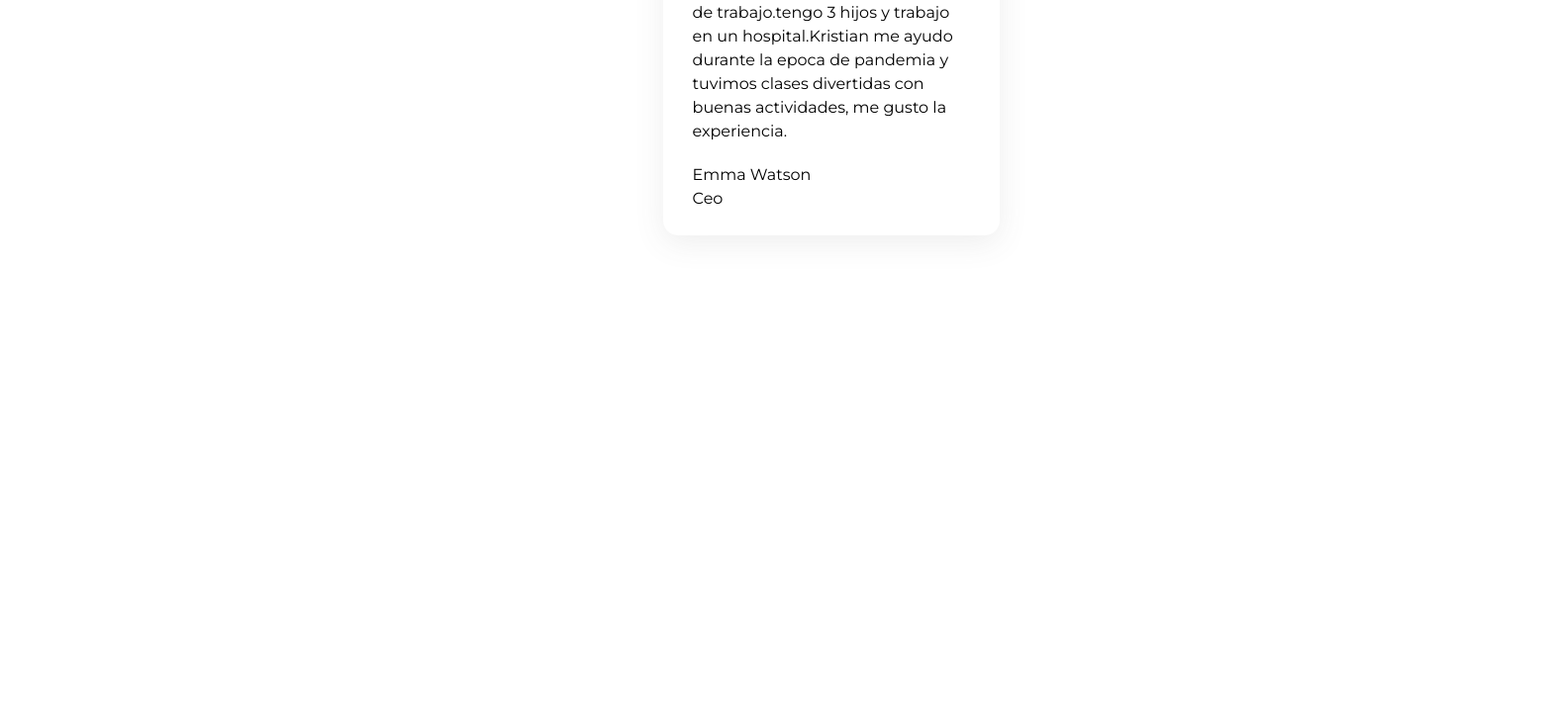
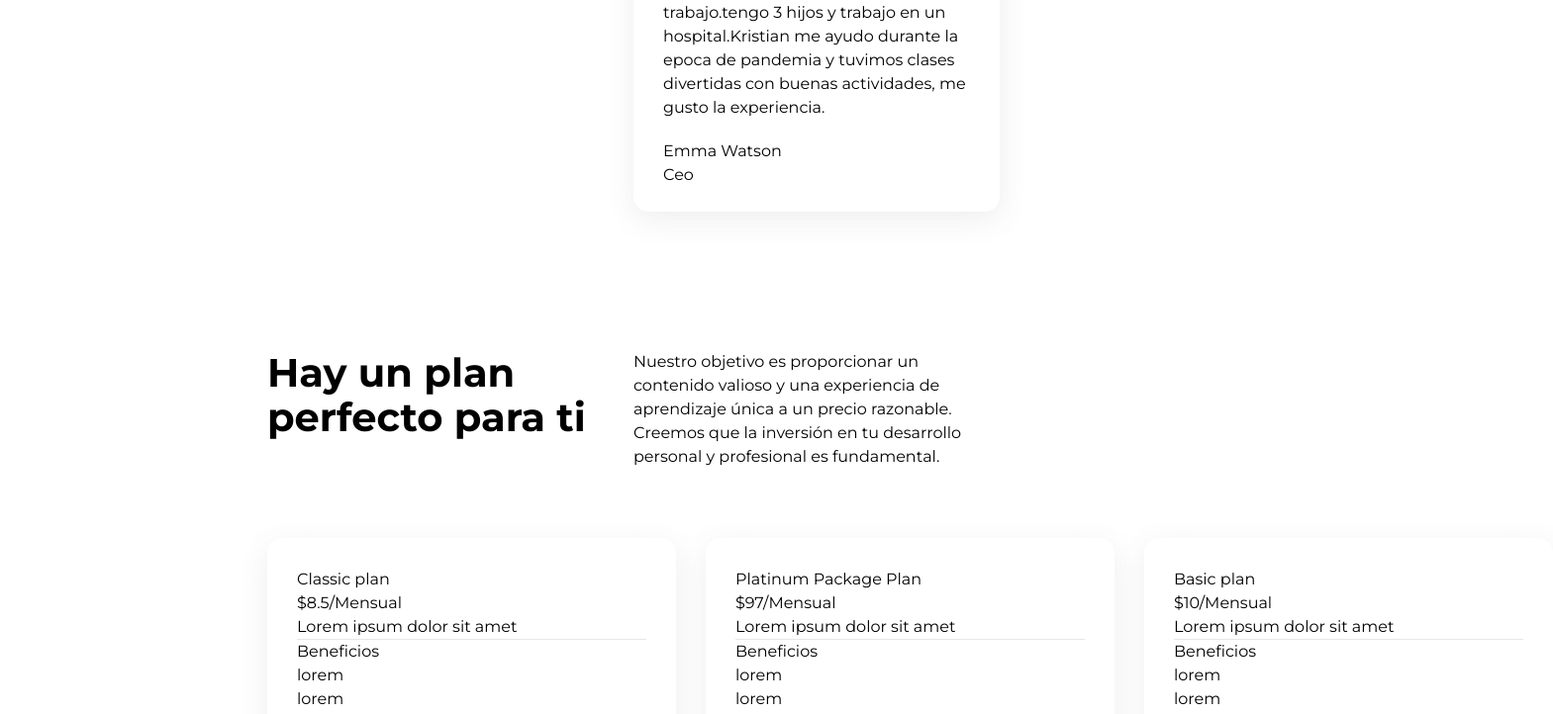
Before and after one commit to msalman787/Web-English, a React (Vite) app: page / in a window 1280 px wide. Shown: the part 6092-6814 px from the top of the page at 99% size, 1569 px wide, since content can reach past the window. Before the commit the page ends 6370 px from the top, so only its background shows below. Built offline with nearby package versions, Linux system fonts and the light colour scheme.

Commit message:
Add: feature Plans

```diff
--- a/src/App.jsx
+++ b/src/App.jsx
@@ -2,6 +2,7 @@ import About from './components/About/About.jsx'
 import { CallToAction } from './components/CallToAction/CallToAction.jsx'
 import { Goals } from './components/Goals/Goals.jsx'
 import { Hero } from './components/Hero/Hero.jsx'
+import { Plans } from './components/Plans/Plans.jsx'
 import { Stages } from './components/Stages/Stages.jsx'
 import { UserStories } from './components/UserStories/UserStories.jsx'
 import { Layout } from './layout/Layout.jsx'
@@ -16,6 +17,7 @@ export default function App () {
         <Stages />
         <About />
         <UserStories />
+        <Plans />
       </Layout>
     </>
   )
--- a/src/components/About/About.css
+++ b/src/components/About/About.css
@@ -3,13 +3,14 @@
 	width: 100%;
 	display: flex;
 	flex-direction: column;
+
 	gap: 2.81rem;
 }
 
 .About-item{
 	width: 100%;
-	display: flex;
-	justify-content: space-between;
+	display: grid;
+	grid-template-columns: repeat(2, 1fr);
 }
 
 .About-item h4{
@@ -17,10 +18,10 @@
 }
 
 .About-main{
+	width: 100%;
 	display: flex;
 	flex-direction: column;
 	gap: 1.875rem;
-	width:50%;
 }
 
 /* Revisar button, posición */
--- /dev/null
+++ b/src/components/Plans/Plan.css
@@ -0,0 +1,12 @@
+.Plan{
+	padding: 1.875rem;
+	min-width: 413px;
+
+	border-radius: 15px;
+	background: var(--White, #FFF);
+	box-shadow: 0px 8px 30px 0px rgba(91, 91, 91, 0.10);
+}
+
+.Plan hr{
+	width: 100%;
+}
--- /dev/null
+++ b/src/components/Plans/Plan.jsx
@@ -0,0 +1,30 @@
+import React from 'react'
+import './Plan.css'
+import { Button } from '../ui/Button'
+
+export default function Plan (plan) {
+  const { plan: { price, name, description, benefits } } = plan
+  return (
+    <article className='Plan'>
+      <header>
+        <p>{name}</p>
+        <p>${price}<span>/Mensual</span></p>
+        <p>{description}</p>
+      </header>
+      <hr />
+      <main>
+        <p>Beneficios</p>
+        <ul>
+          {benefits.map(benefit => (
+            <li key={Math.random()}>
+              {benefit}
+            </li>
+          ))}
+        </ul>
+      </main>
+      <footer>
+        <Button text='ELEGIR ESTE PLAN' color />
+      </footer>
+    </article>
+  )
+}
--- /dev/null
+++ b/src/components/Plans/Plans.css
@@ -0,0 +1,18 @@
+.Plans-title{
+	margin: var(--margin-sections) 0 0 0;
+
+	display: grid;
+	grid-template-columns: repeat(2, 1fr);
+}
+
+.Plans div{
+	width: 50%;
+}
+
+.Plans-container{
+	margin: 4.375rem 0 0 0;
+	width: 100%;
+	display: flex;
+	justify-content: flex-start;
+	gap: 30px;
+}
--- /dev/null
+++ b/src/components/Plans/Plans.jsx
@@ -0,0 +1,24 @@
+import React from 'react'
+import { Titles } from '../Titles/Titles'
+import { data } from '../../data/data'
+import './Plans.css'
+import Plan from './Plan'
+
+export function Plans () {
+  const { plans } = data
+  return (
+    <>
+      <section className='Plans-title'>
+        <div>
+          <Titles title='Hay un plan perfecto para ti' />
+        </div>
+        <p>Nuestro objetivo es proporcionar un contenido valioso y una experiencia de aprendizaje única a un precio razonable. Creemos que la inversión en tu desarrollo personal y profesional es fundamental.</p>
+      </section>
+      <section className='Plans-container'>
+        {plans.map((plan) => (
+          <Plan plan={plan} key={plan.id} />
+        ))}
+      </section>
+    </>
+  )
+}
--- a/src/components/UserStories/UserStories.css
+++ b/src/components/UserStories/UserStories.css
@@ -1,17 +1,15 @@
 .Stories{
 	margin: var(--margin-sections) 0 0 0;
-
 	width: 100%;
 
-	display: flex;
-	flex-direction: row;
-	gap: 6.94rem;
+	display: grid;
+	grid-template-columns: repeat(2, 1fr);
 }
 .Stories-left{
-	width: 50%;
 	display: flex;
 	flex-direction: column;
 	gap: 20px;
+	width: 80%;
 }
 .Stories-p{
 	width: 100%;
@@ -20,9 +18,7 @@
 	margin: 4.75rem 0 0 0 ;
 }
 
-
 .Stories-right{
-	width: 59%;
 	display: flex;
 	flex-direction: column;
 	gap: 3.125rem;
--- a/src/data/data.js
+++ b/src/data/data.js
@@ -71,11 +71,36 @@ export const data = {
 			ocupation: 'Ingeniero'
 		},
 		{
-			id: 1,
+			id: 2,
 			comment: 'Mantiene un ambiente profesional y es muy flexible con mis horarios de trabajo.tengo 3 hijos y trabajo en un hospital.Kristian me ayudo durante la epoca de pandemia y tuvimos clases divertidas con buenas actividades, me gusto la experiencia.',
 			user: 'Emma Watson',
 			ocupation: 'Ceo'
 		}
-
+	],
+	plans: [
+		{
+			id: 1,
+			price: 8.5,
+			name: 'Classic plan',
+			description: 'Lorem ipsum dolor sit amet',
+			benefits: ['lorem', 'lorem', 'lorem'],
+			url: ''
+		},
+		{
+			id: 2,
+			price: 97,
+			name: 'Platinum Package Plan',
+			description: 'Lorem ipsum dolor sit amet',
+			benefits: ['lorem', 'lorem', 'lorem'],
+			url: ''
+		},
+		{
+			id: 3,
+			price: 10,
+			name: 'Basic plan',
+			description: 'Lorem ipsum dolor sit amet',
+			benefits: ['lorem', 'lorem', 'lorem'],
+			url: ''
+		}
 	]
 }
```
Also changed, not shown: 1 other file (tests, documents, lock files or other folders).
